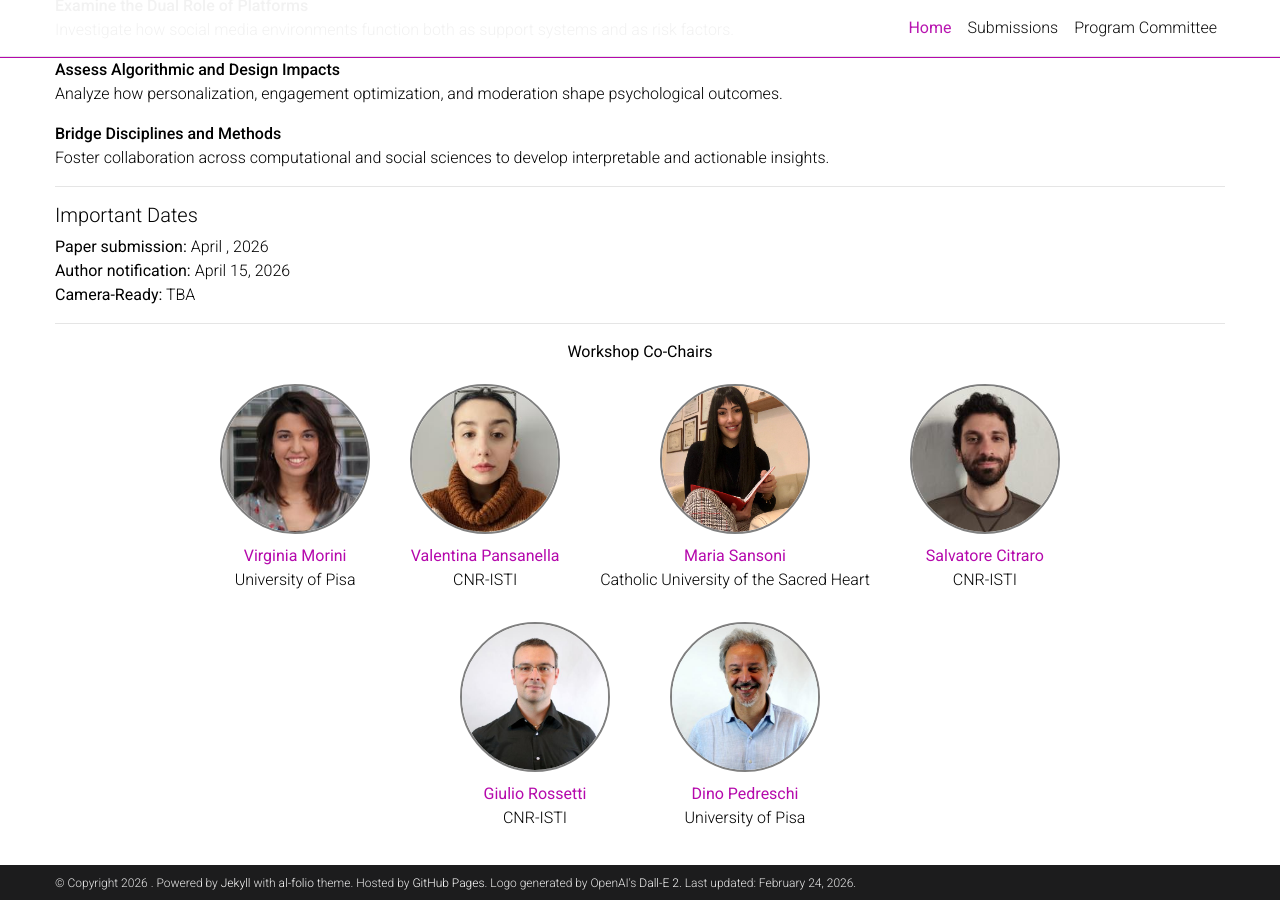
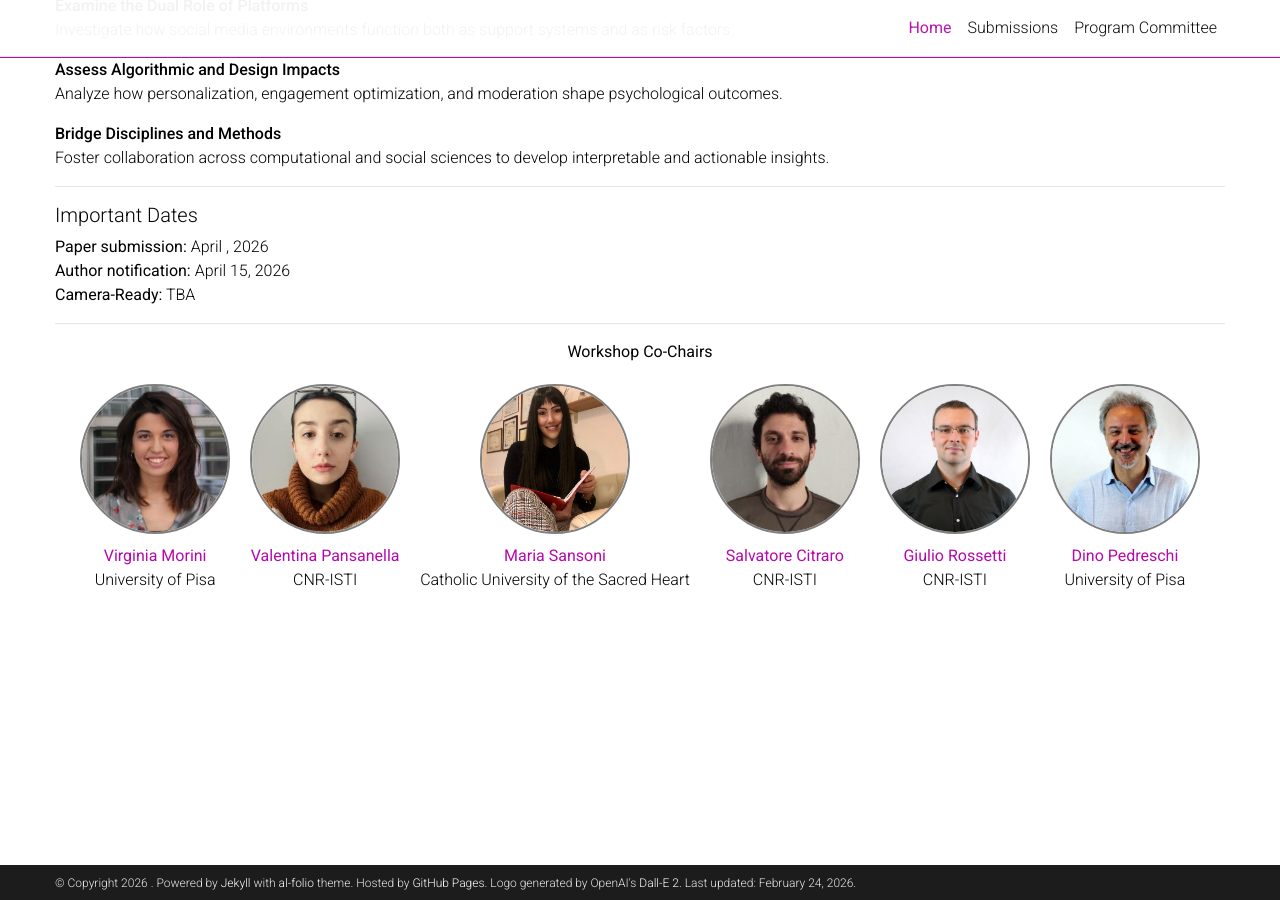
Before and after one commit to DMWorkshop/dmworkshop.github.io, a Jekyll site: the page built from _pages/about.md, in a window 1280 px wide and 900 px high, scrolled down 1605 px. Built offline with Jekyll 4.4.1, drawn with Linux system fonts in a browser that asks for light colours; full-size pictures stand in for the smaller copies a plugin makes; a style sheet for code colours, icons or effects is not loaded.

```diff
--- a/_pages/about.md
+++ b/_pages/about.md
@@ -6,7 +6,7 @@ subtitle: <b>Unraveling the Impact of Social Media on Human Behavior - 2nd Editi
 
 profile:
   align: right
-  image: assets/img/dm_prof_pic.png
+  image: /../assets/img/dm_prof_pic.png
   image_circular: false # crops the image to make it circular
   address: >
     <p>DM International Workshop</p>
@@ -97,10 +97,10 @@ Foster collaboration across computational and social sciences to develop interpr
   <b>Workshop Co-Chairs</b>
 </div>
 
-<div style="width: 100%; display: flex; flex-direction: column; align-items: center; gap: 30px; margin-top: 20px;">
+<div style="width: 100%; display: flex; flex-direction: column; align-items: center; gap: 20px; margin-top: 20px;">
 
   <!-- FIRST ROW (4 people) -->
-  <div style="display: flex; justify-content: center; gap: 40px; flex-wrap: wrap;">
+  <div style="display: flex; justify-content: center; gap: 20px; flex-wrap: wrap;">
 
     <!-- Virginia -->
     <div style="text-align: center;">
@@ -150,11 +150,6 @@ Foster collaboration across computational and social sciences to develop interpr
       <div>CNR-ISTI</div>
     </div>
 
-  </div>
-
-  <!-- SECOND ROW (2 centered) -->
-  <div style="display: flex; justify-content: center; gap: 60px;">
-
     <!-- Giulio -->
     <div style="text-align: center;">
       <a href="http://giuliorossetti.github.io/">
```
